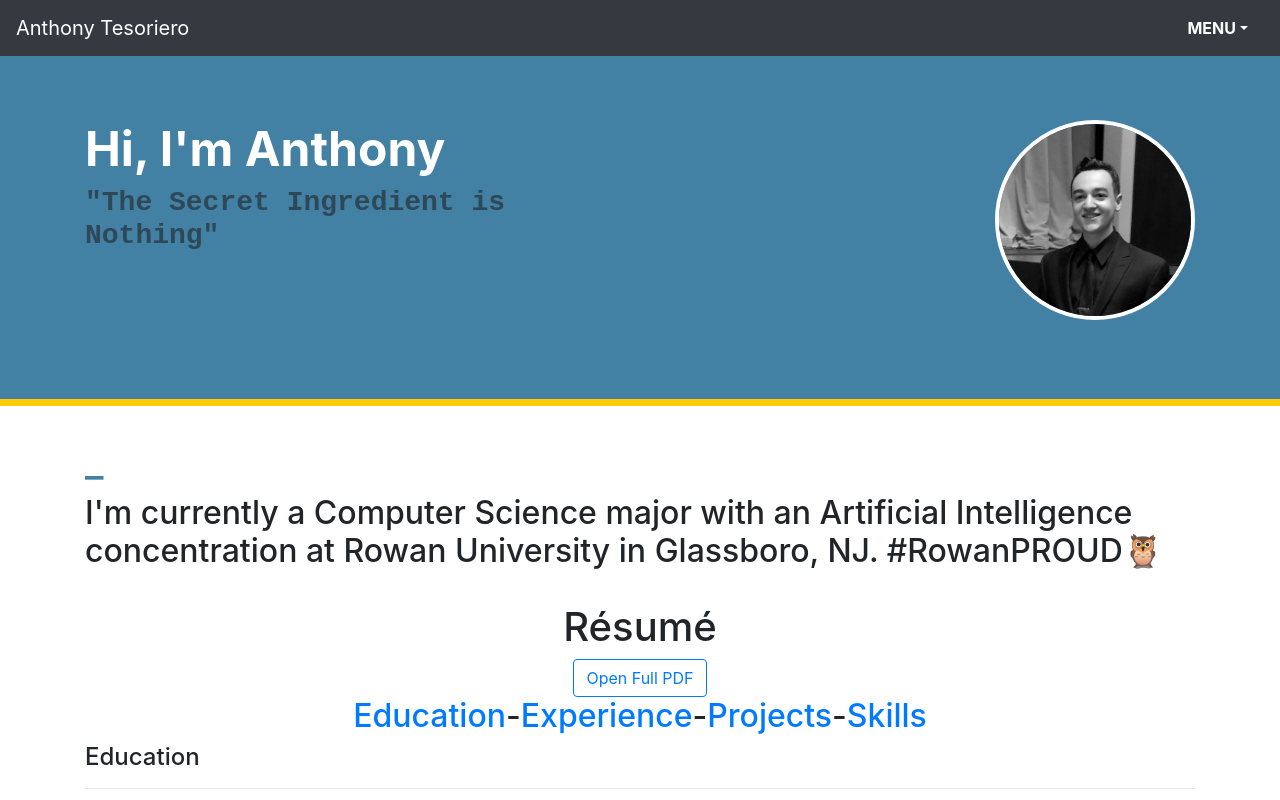
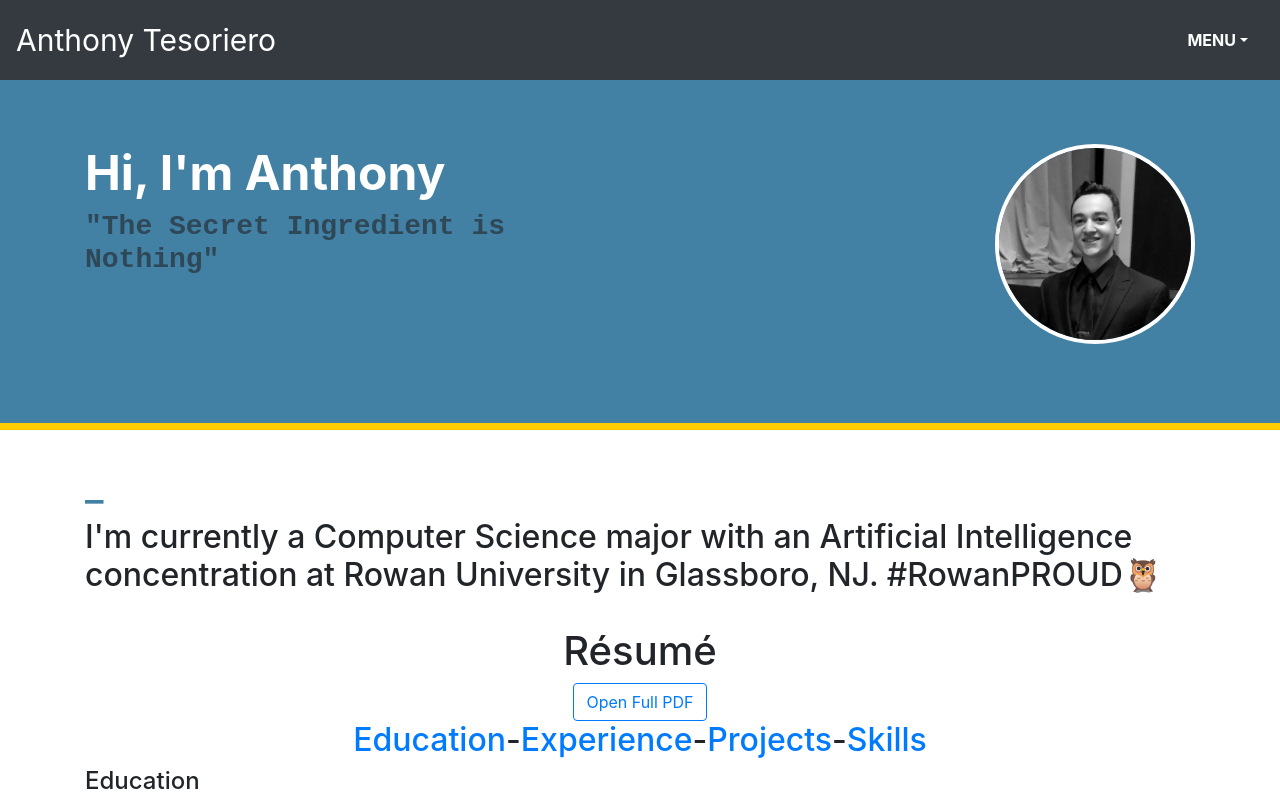
Before and after one commit to anttesoriero/AntTesReact, a React (Create React App) app in the folder AntTes/react-typescript/: page / in a window 1280 px wide. Shown: the top 800 px of the page. Built offline with nearby package versions, Linux system fonts and the light colour scheme.

Commit message:
Nav Bar Styling

```diff
--- a/AntTes/react-typescript/src/Components/Navigation.tsx
+++ b/AntTes/react-typescript/src/Components/Navigation.tsx
@@ -13,28 +13,16 @@ const Navigation = (prop: {pageName: string}) => {
     return (
         <div>
             <Helmet>
-            <title>Anthony Tesoriero | {prop.pageName}</title>
+                <title>Anthony Tesoriero | {prop.pageName}</title>
             </Helmet>
-            <Navbar color="dark" dark expand="md">
-                <NavbarBrand href="/" className={'mx-auto brand'}>Anthony Tesoriero</NavbarBrand>
+            <Navbar color="dark" dark expand="md"  className="navstyle">
+                <NavbarBrand href="/" className={'mx-auto brand'} style={{fontSize: 30}}>Anthony Tesoriero</NavbarBrand>
                 <NavbarToggler onClick={toggleNav} />
                 <Collapse isOpen={isOpen} navbar>
                     <Nav navbar className="mr-auto">
                         {/*
                         <NavItem>
-                            <NavLink href="/tasks">Task Board</NavLink>
-                        </NavItem>
-                        {/*<NavItem>
-                            <NavLink href="/profile">Profile</NavLink>
-                        </NavItem>
-                        <NavItem>
-                            <NavLink href="/findtasks">Find a Task</NavLink>
-                        </NavItem>
-                        <NavItem>
-                            <NavLink href="/listtasks">List a Task</NavLink>
-                        </NavItem>
-                        <NavItem>
-                            <NavLink href="/survey">Surveys</NavLink>
+                            <NavLink href="/sample">Sample</NavLink>
                         </NavItem>
                         */}
                     </Nav>
--- a/AntTes/react-typescript/src/Styles/Components/navigation.scss
+++ b/AntTes/react-typescript/src/Styles/Components/navigation.scss
@@ -0,0 +1,3 @@
+.navstyle {
+    height: 80px;
+}
```
